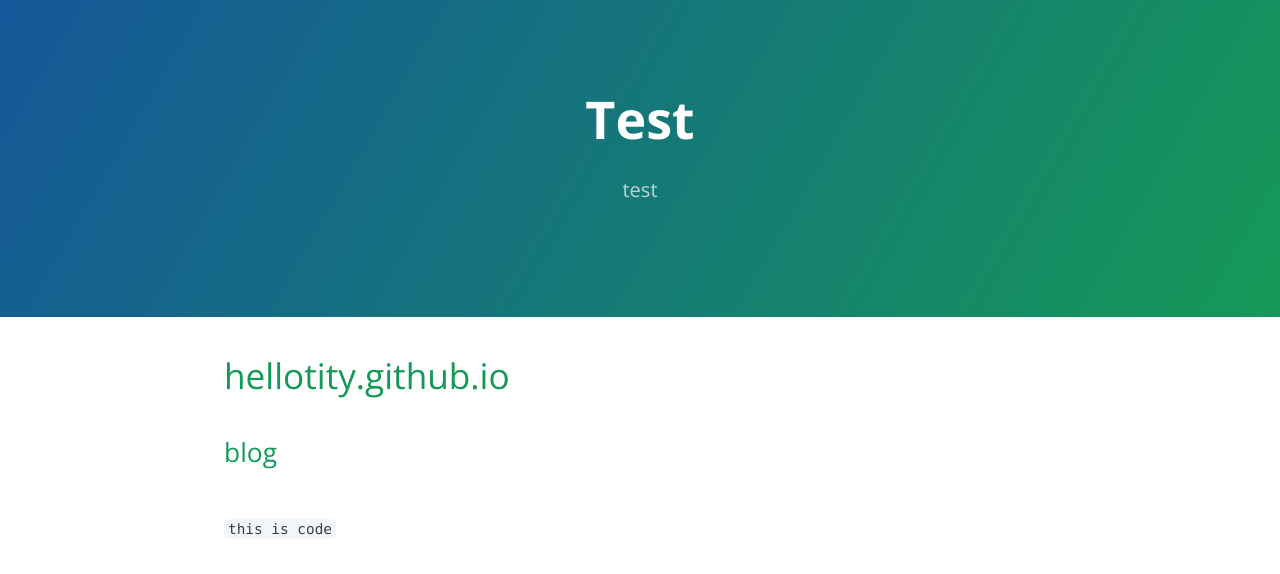
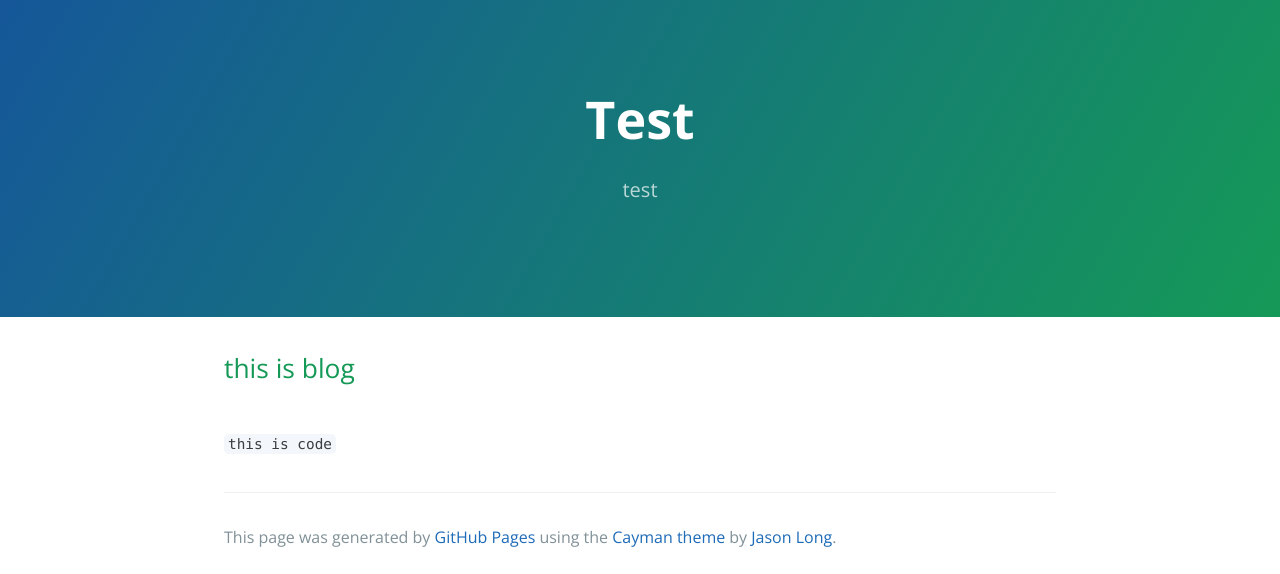
Before and after one commit to hellotity/hellotity.github.io, a plain HTML site: page index.html in a window 1280 px wide. Shown: the top 574 px of the page. Drawn offline with nearby package versions, Linux system fonts and the light colour scheme.

Commit message:
Replace master branch with page content via GitHub

```diff
--- a/index.html
+++ b/index.html
@@ -16,11 +16,8 @@
     </section>
 
     <section class="main-content">
-      <h1>
-<a id="hellotitygithubio" class="anchor" href="#hellotitygithubio" aria-hidden="true"><span aria-hidden="true" class="octicon octicon-link"></span></a>hellotity.github.io</h1>
-
-<h2>
-<a id="blog" class="anchor" href="#blog" aria-hidden="true"><span aria-hidden="true" class="octicon octicon-link"></span></a>blog</h2>
+      <h2>
+<a id="this-is-blog" class="anchor" href="#this-is-blog" aria-hidden="true"><span aria-hidden="true" class="octicon octicon-link"></span></a>this is blog</h2>
 
 <h2>
 <a id="this-is-code" class="anchor" href="#this-is-code" aria-hidden="true"><span aria-hidden="true" class="octicon octicon-link"></span></a><code>this is code</code>
@@ -28,6 +25,9 @@
 
       <footer class="site-footer">
 
+        <span class="site-footer-credits">This page was generated by <a href="https://pages.github.com">GitHub Pages</a> using the <a href="https://github.com/jasonlong/cayman-theme">Cayman theme</a> by <a href="https://twitter.com/jasonlong">Jason Long</a>.</span>
+      </footer>
+
     </section>
 
 
--- a/params.json
+++ b/params.json
@@ -1,6 +1,6 @@
 {
   "name": "Test",
   "tagline": "test",
-  "body": "# hellotity.github.io\r\nblog\r\n---\r\n`this is code`\r\n---\r\n",
+  "body": "this is blog\r\n---\r\n`this is code`\r\n---\r\n",
   "note": "Don't delete this file! It's used internally to help with page regeneration."
 }
```
